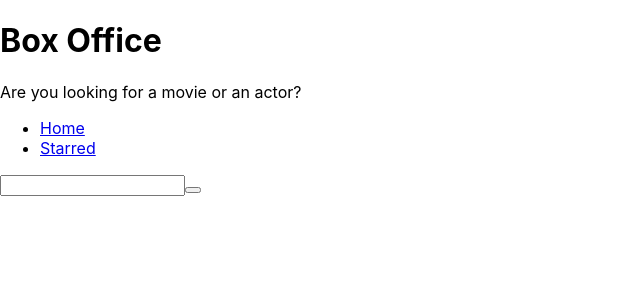
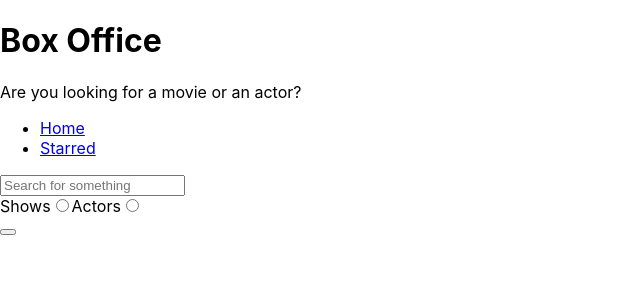
Before and after one commit to josem-gp/react-box-office, a React (Create React App) app: page / in a window 1280 px wide. Shown: the top 300 px of the page, without its empty margins (0-640 px from the left). Built offline with nearby package versions, Linux system fonts and the light colour scheme.

Commit message:
added radio buttons for actors and shows

```diff
--- a/src/pages/Home.js
+++ b/src/pages/Home.js
@@ -43,10 +43,23 @@ const Home = () => {
     <MainPageLayout>
       <input
         type="text"
+        placeholder="Search for something"
         onChange={onInputChange}
         onKeyDown={onKeyDown}
         value={input}
       />
+
+      <div>
+        <label htmlFor="shows-search">
+          Shows
+          <input id="shows-search" type="radio" />
+        </label>
+        <label htmlFor="actors-search">
+          Actors
+          <input id="actors-search" type="radio" />
+        </label>
+      </div>
+
       <button type="button" onClick={onSearch}></button>
       {renderResults()}
     </MainPageLayout>
```
